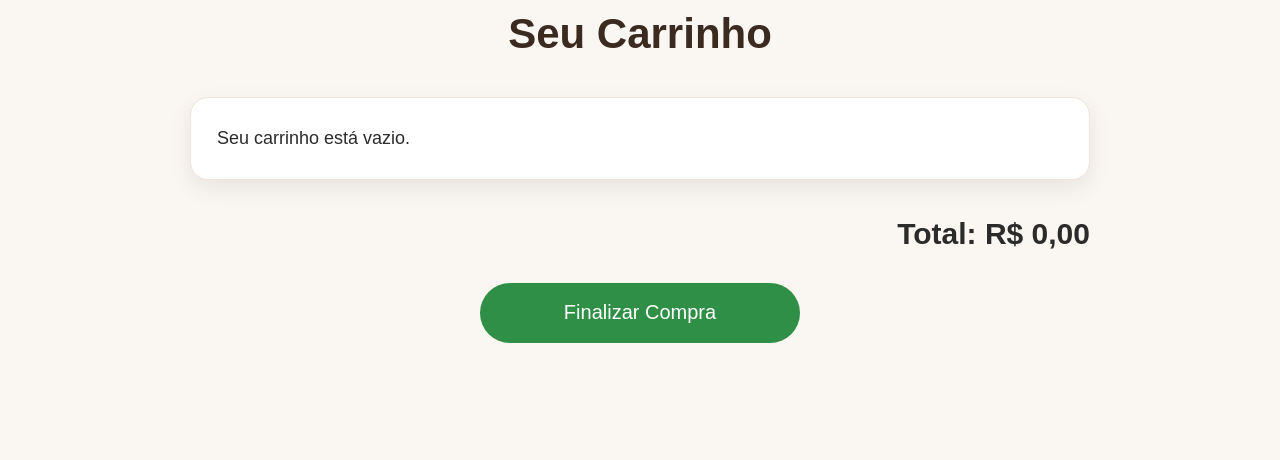
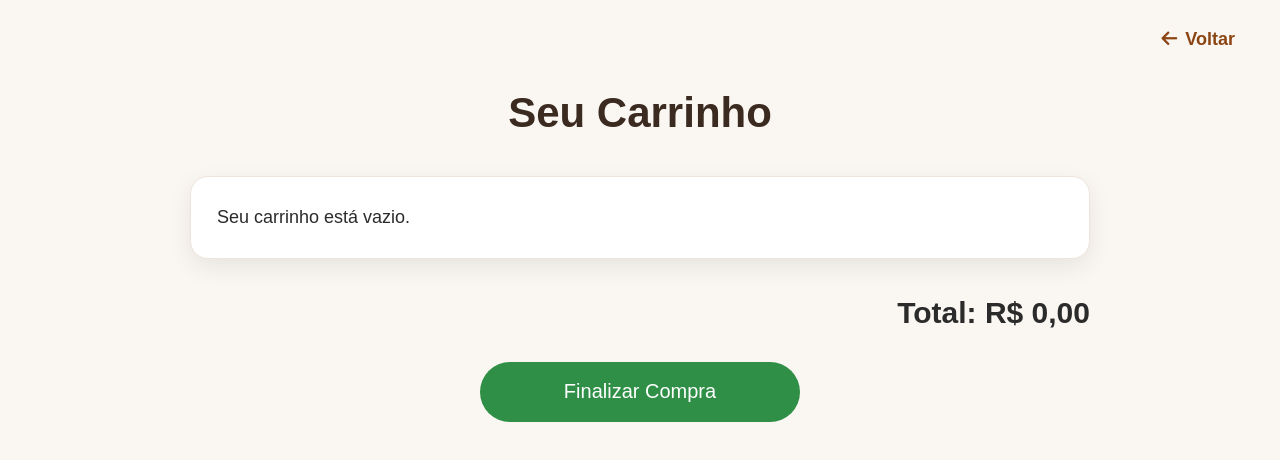
Before and after one commit to SavioGab/primeiro-projeto-javaScript-main, a website: page carrinho.html in a window 1280 px wide. Drawn offline with nearby package versions, Linux system fonts and the light colour scheme; some packages are replaced by stand-ins of ours; a script that the page names is missing.

Commit message:
adicionado "voltar" no  carrinho.html

```diff
--- a/carrinho.html
+++ b/carrinho.html
@@ -10,6 +10,12 @@
 </head>
 
 <body>
+    <header class="checkout-header">
+        <a href= "index.html" class="voltar">
+             <i class="fa-solid fa-arrow-left"></i>
+            Voltar
+        </a>
+    </header>
 
     <h1>Seu Carrinho</h1>
 
```
